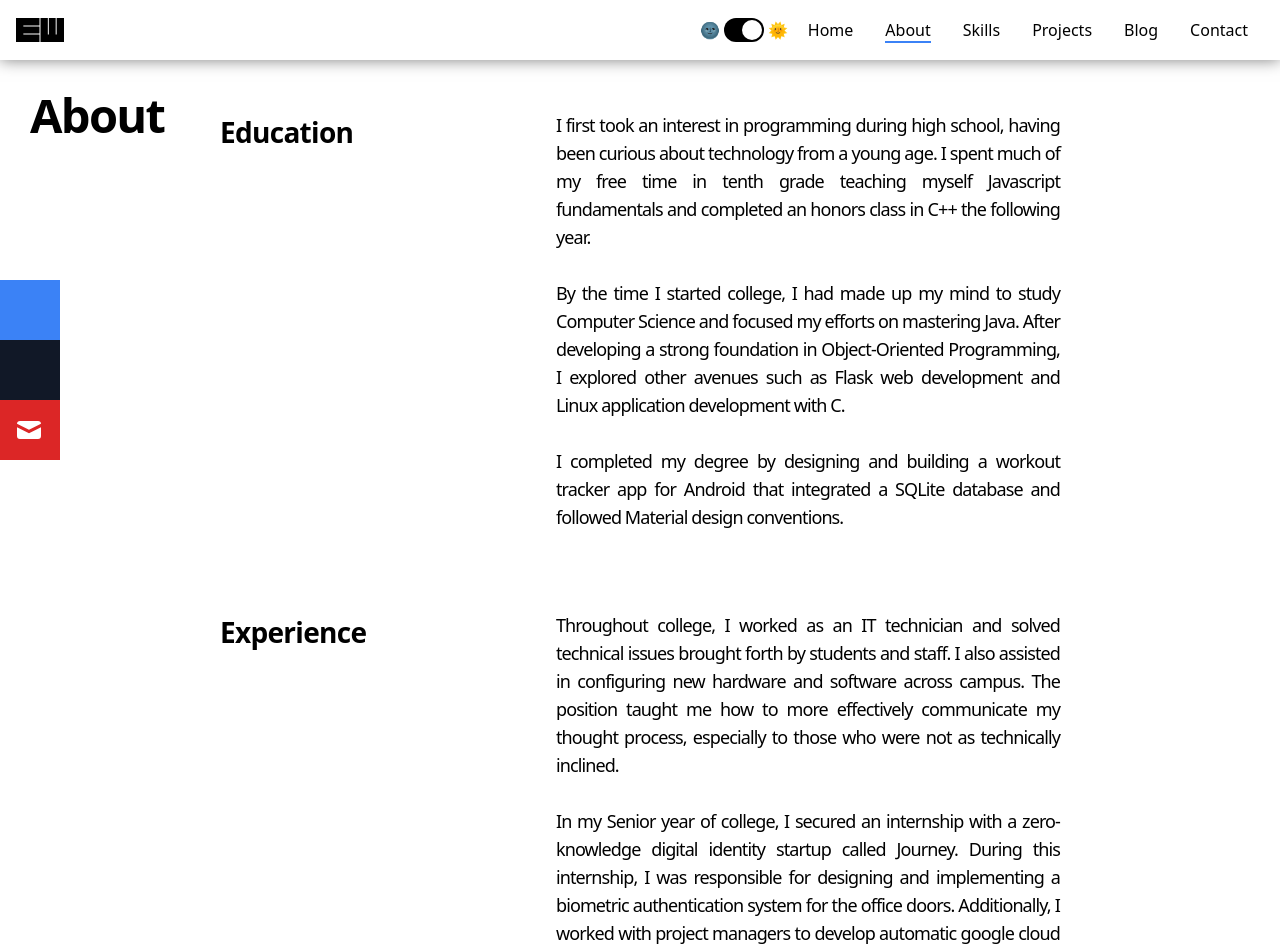
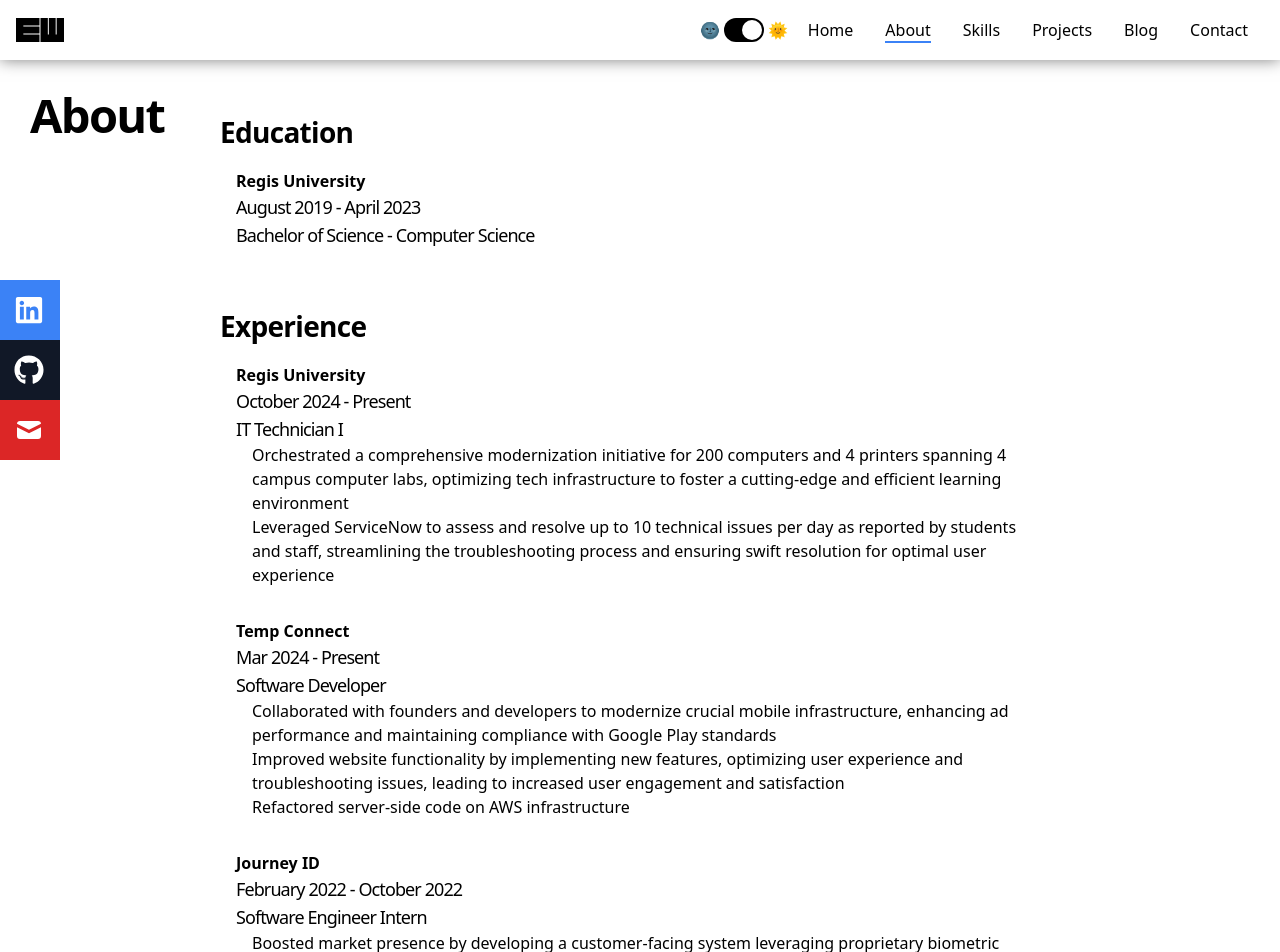
Before and after one commit to emil-98/portfolio-site, a React (Vite) app: page /about in a window 1280 px wide. Shown: the top 952 px of the page. Built offline with nearby package versions, Linux system fonts and the light colour scheme; some icons are missing.

Commit message:
Add About content, fix About page styling

```diff
--- a/src/components/About.jsx
+++ b/src/components/About.jsx
@@ -2,19 +2,38 @@ import React from 'react'
 import PageContainer from './PageContainer'
 import TextContainer from './TextContainer'
 import textData from '../text/aboutText.json'
+import AboutItem from './AboutItem'
 
 const About = () => {
   return (
     <PageContainer
       title={"About"}
     >
-      {textData?.about?.map((item) => (
-        <TextContainer
-          title={item.title}
-          body={item.text}
-          id={item.id}
-        />
-      ))}
+      {textData?.about?.map((item) => {
+        return <div
+          key={item.id}
+          className='flex relative max-w-[1000px] w-full px-5 md:px-[80px] pt-[40px] h-fit self-center items-center'
+        >
+          <div
+            className='h-fit w-full grid grid-cols-1'
+          >
+            <h2 className='pe-4 tracking-tight'>
+              {item.title}
+            </h2>
+            <ul className='flex relative flex-col'>
+              {item.items.reverse().map(point => {
+                return <AboutItem
+                  id={point.id}
+                  name={point.name}
+                  date={point.date}
+                  desc={point.desc}
+                  tasks={point.tasks}
+                />
+              })}
+            </ul>
+          </div>
+        </div>
+      })}
     </PageContainer>
   )
 }
--- /dev/null
+++ b/src/components/AboutItem.jsx
@@ -0,0 +1,29 @@
+import React from 'react'
+
+const AboutItem = ({id, name, date, desc, tasks}) => {
+  return (
+    <div
+      key={id}
+      className='max-w-500px p-4'
+    >
+      <h3>
+        {name}
+      </h3>
+      <p>
+        {date}
+      </p>
+      <p>
+        {desc}
+      </p>
+      {tasks ? <ul>
+        {tasks.map((task) => {
+          return <li key={task.id}>
+            {task.text}
+          </li>
+        })}
+      </ul> : null}
+    </div>
+  )
+}
+
+export default AboutItem
--- a/src/components/Home.jsx
+++ b/src/components/Home.jsx
@@ -6,8 +6,8 @@ const Home = () => {
   return(
     <PageContainer>
       <div className='max-w-[1000px] flex flex-col justify-center items-center text-center h-full'>
-        <GlowImage imgSrc={'/assets/IMG_6222.jpeg'}/>
-        <h1 className="text-5xl sm:text-7xl py-5 font-bold text-blue-500 dark:text-gray-400">Emil Welton</h1>
+        <GlowImage imgSrc={'/assets/emil_profile_pic.jpeg'}/>
+        <h1 className="text-5xl sm:text-7xl py-5 font-bold bg-gradient-to-tr text-transparent bg-clip-text from-blue-500 to-purple-700 dark:text-transparent dark:bg-gradient-to-tr dark:from-slate-400 dark:to-blue-700">Emil Welton</h1>
         <p className="text-xl sm:text-2xl max-w-[400px] dark:text-gray-200">
           Software Engineer specializing in full-stack web development and interested in embedded systems programming.
         </p>
--- a/src/components/Navbar.jsx
+++ b/src/components/Navbar.jsx
@@ -4,6 +4,7 @@ import { HiMail } from 'react-icons/hi'
 import Logo from "../components/Logo"
 import ToggleSwitch from './ToggleSwitch'
 import { NavLink } from 'react-router-dom'
+import navbarLinkText from '../text/navbarLinkText.json'
 
 const Navbar = () => {
   const [nav, setNav] = useState(false)
@@ -27,12 +28,17 @@ const Navbar = () => {
           currState={localStorage.getItem("theme") === "light"}
         />
         <ul className='hidden md:flex'>
-          <li className='drop-shadow-none duration-200 hover:drop-shadow-[0_0_10px_rgba(0,0,0,1)] dark:hover:drop-shadow-[0_0_10px_rgba(255,255,255,0.8)]'><NavLink className={({isActive}) => isActive ? underline : noUnderline} to='/'>Home</NavLink></li>
-          <li className='drop-shadow-none duration-200 hover:drop-shadow-[0_0_10px_rgba(0,0,0,1)] dark:hover:drop-shadow-[0_0_10px_rgba(255,255,255,0.8)]'><NavLink className={({isActive}) => isActive ? underline : noUnderline} to='/about'>About</NavLink></li>
-          <li className='drop-shadow-none duration-200 hover:drop-shadow-[0_0_10px_rgba(0,0,0,1)] dark:hover:drop-shadow-[0_0_10px_rgba(255,255,255,0.8)]'><NavLink className={({isActive}) => isActive ? underline : noUnderline} to='/skills'>Skills</NavLink></li>
-          <li className='drop-shadow-none duration-200 hover:drop-shadow-[0_0_10px_rgba(0,0,0,1)] dark:hover:drop-shadow-[0_0_10px_rgba(255,255,255,0.8)]'><NavLink className={({isActive}) => isActive ? underline : noUnderline} to='/projects'>Projects</NavLink></li>
-          <li className='drop-shadow-none duration-200 hover:drop-shadow-[0_0_10px_rgba(0,0,0,1)] dark:hover:drop-shadow-[0_0_10px_rgba(255,255,255,0.8)]'><NavLink className={({isActive}) => isActive ? underline : noUnderline} to='/blog'>Blog</NavLink></li>
-          <li className='drop-shadow-none duration-200 hover:drop-shadow-[0_0_10px_rgba(0,0,0,1)] dark:hover:drop-shadow-[0_0_10px_rgba(255,255,255,0.8)]'><NavLink className={({isActive}) => isActive ? underline : noUnderline} to='/contact'>Contact</NavLink></li>
+          {navbarLinkText.items.map(item => {
+            return <li
+              key={item.id}
+              className='drop-shadow-none duration-200 hover:drop-shadow-[0_0_10px_rgba(0,0,0,1)] dark:hover:drop-shadow-[0_0_10px_rgba(255,255,255,0.8)]'>
+                <NavLink className={({isActive}) => isActive ? underline : noUnderline}
+                  to={item.route}
+                >
+                  {item.text}
+                </NavLink>
+            </li>
+          })}
         </ul>
 
         {/* Hamburger */}
@@ -43,12 +49,20 @@ const Navbar = () => {
 
       {/* Mobile Menu */}
       <ul className={`overflow-hidden shadow-[0_0_1000px_rgba(0,0,0,1)] transition-all text-2xl absolute z-40 top-0 end-0 h-screen bg-white dark:bg-slate-950 bg-opacity-70 backdrop-blur-lg flex flex-col space-y-6 items-start ${!nav ? 'w-0 p-0 text-transparent' : 'w-5/6 p-6'}`}>
-        <li onClick={handleClick} className='py-6'><NavLink className={({isActive}) => isActive ? underline : noUnderline} to='/'>Home</NavLink></li>
-        <li onClick={handleClick} className='py-6'><NavLink className={({isActive}) => isActive ? underline : noUnderline} to='/about'>About</NavLink></li>
-        <li onClick={handleClick} className='py-6'><NavLink className={({isActive}) => isActive ? underline : noUnderline} to='/skills'>Skills</NavLink></li>
-        <li onClick={handleClick} className='py-6'><NavLink className={({isActive}) => isActive ? underline : noUnderline} to='/projects'>Projects</NavLink></li>
-        <li onClick={handleClick} className='py-6'><NavLink className={({isActive}) => isActive ? underline : noUnderline} to='/blog'>Blog</NavLink></li>
-        <li onClick={handleClick} className='py-6'><NavLink className={({isActive}) => isActive ? underline : noUnderline} to='/contact'>Contact</NavLink></li>
+        {navbarLinkText.items.map(item => {
+          return <li
+            onClick={handleClick}
+            className='py-6'
+            key={item.id}
+          >
+            <NavLink
+              className={({isActive}) => isActive ? underline : noUnderline}
+              to={item.route}
+            >
+              {item.text}
+            </NavLink>
+          </li>
+        })}
       </ul>
 
 
--- a/src/text/aboutText.json
+++ b/src/text/aboutText.json
@@ -1,14 +1,75 @@
 {
   "about": [
     {
-      "id": "0",
+      "id": 1,
       "title": "Education",
-      "text": "I first took an interest in programming during high school, having been curious about technology from a young age. I spent much of my free time in tenth grade teaching myself Javascript fundamentals and completed an honors class in C++ the following year. \n\nBy the time I started college, I had made up my mind to study Computer Science and focused my efforts on mastering Java. After developing a strong foundation in Object-Oriented Programming, I explored other avenues such as Flask web development and Linux application development with C. \n\nI completed my degree by designing and building a workout tracker app for Android that integrated a SQLite database and followed Material design conventions."
+      "items": [
+        {
+          "id": 10,
+          "name": "Regis University",
+          "date": "August 2019 - April 2023",
+          "desc": "Bachelor of Science - Computer Science"
+        }
+      ]
     },
     {
-      "id": "1",
+      "id": 2,
       "title": "Experience",
-      "text": "Throughout college, I worked as an IT technician and solved technical issues brought forth by students and staff. I also assisted in configuring new hardware and software across campus. The position taught me how to more effectively communicate my thought process, especially to those who were not as technically inclined. \n\nIn my Senior year of college, I secured an internship with a zero-knowledge digital identity startup called Journey. During this internship, I was responsible for designing and implementing a biometric authentication system for the office doors. Additionally, I worked with project managers to develop automatic google cloud functions for streamlining new hire onboarding and maintaining SOC-2 compliance. While my internship was specifically focused on software engineering, I also collaborated with the DevOps team to configure and maintain cloud infrastructure using Terraform. \n\nMy experience with Journey helped me hone my ability to learn quickly and apply my knowledge to real-world software projects. During this internship, I was challenged to become competent in front and backend web development with modern technologies in a matter of months, and through perseverance, succeeded."
+      "items": [
+        {
+          "id": 20,
+          "name": "Regis University",
+          "date": "October 2024 - Present",
+          "desc": "IT Technician I",
+          "tasks": [
+            {
+              "id": 200,
+              "text": "Orchestrated a comprehensive modernization initiative for 200 computers and 4 printers spanning 4 campus computer labs, optimizing tech infrastructure to foster a cutting-edge and efficient learning environment"
+            },
+            {
+              "id": 201,
+              "text": "Leveraged ServiceNow to assess and resolve up to 10 technical issues per day as reported by students and staff, streamlining the troubleshooting process and ensuring swift resolution for optimal user experience"
+            }
+          ]
+        },
+
+        {
+          "id": 21,
+          "name": "Temp Connect",
+          "date": "Mar 2024 - Present",
+          "desc": "Software Developer",
+          "tasks": [
+            {
+              "id": 220,
+              "text": "Collaborated with founders and developers to modernize crucial mobile infrastructure, enhancing ad performance and maintaining compliance with Google Play standards"
+            },
+            {
+              "id": 210,
+              "text": "Improved website functionality by implementing new features, optimizing user experience and troubleshooting issues, leading to increased user engagement and satisfaction"
+            },
+            {
+              "id": 211,
+              "text": "Refactored server-side code on AWS infrastructure "
+            }
+          ]
+        },
+        {
+          "id": 22,
+          "name": "Journey ID",
+          "date": "February 2022 - October 2022",
+          "desc": "Software Engineer Intern",
+          "tasks": [
+            {
+              "id": 221,
+              "text":"Boosted market presence by developing a customer-facing system leveraging proprietary biometric technology. The app consisted of a React frontend connected to an Express server handling requests to 2 REST APIs, supporting up to 1000 requests per user per day"
+            },
+            {
+              "id": 222,
+              "text": "Streamlined day-to-day office tasks by automating HR responsibilites using Javascript and Google Cloud, reducing manual data entry by 50% and saving 10+ hours per week"
+            }
+          ]
+        }
+      ]
     }
   ]
 }
--- /dev/null
+++ b/src/text/navbarLinkText.json
@@ -0,0 +1,34 @@
+{
+  "items":[
+    {
+      "id": 0,
+      "text": "Home",
+      "route": "/"
+    },
+    {
+      "id": 1,
+      "text": "About",
+      "route": "/about"
+    },
+    {
+      "id": 2,
+      "text": "Skills",
+      "route": "/skills"
+    },
+    {
+      "id": 3,
+      "text": "Projects",
+      "route": "/projects"
+    },
+    {
+      "id": 4,
+      "text": "Blog",
+      "route": "/blog"
+    },
+    {
+      "id": 5,
+      "text": "Contact",
+      "route": "/contact"
+    }
+  ]
+}
```
Also changed, not shown: package.json (+15 -15 lines), 2 other files (tests, documents, lock files or other folders).
